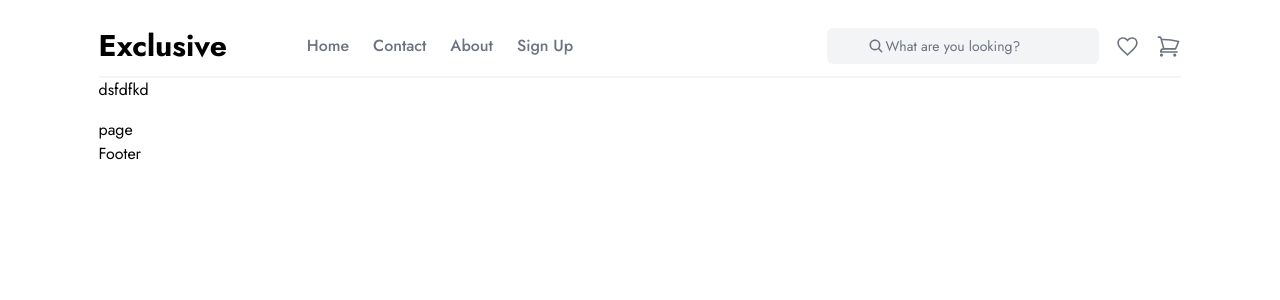
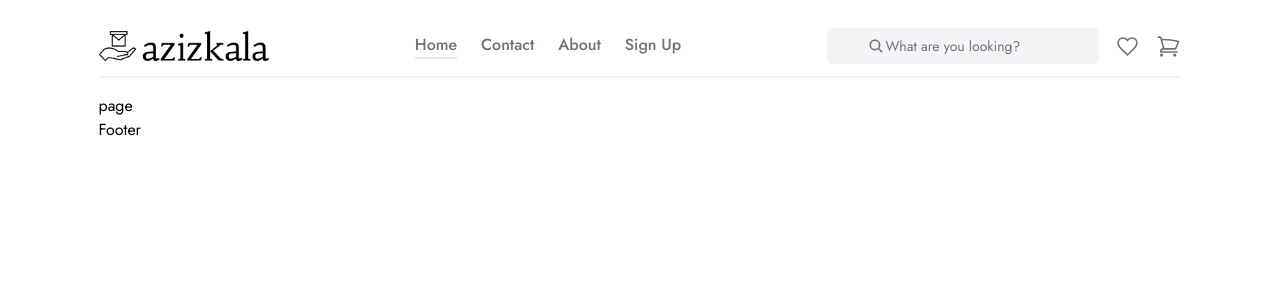
Before and after one commit to azizollahpayandeh/E-Commerce-Aziz, a Next.js app: page / in a window 1280 px wide. Shown: the top 300 px of the page. Built offline with nearby package versions, Linux system fonts and the light colour scheme.

Commit message:
i made menu

```diff
--- /dev/null
+++ b/app/Components/Modules/Menu/MenuNav.tsx
@@ -0,0 +1,18 @@
+import React from 'react'
+
+export default function Menu() {
+  return (
+    <>
+    <div className='relative'>
+      <div className='w-[150px] h-auto bg-gradient-to-r blur-[0.2px] rounded-md bg-opacity-20 from-[#71717c]  to-[#4c3483]  absolute '>
+        <ul className='flex flex-col gap-5 m-3'>
+          <li className='hover:text-[19px] text-[18px] transition-all duration-200 cursor-pointer'>Home</li>
+          <li className='hover:text-[19px] text-[18px] transition-all duration-200 cursor-pointer'>Contact</li>
+          <li className='hover:text-[19px] text-[18px] transition-all duration-200 cursor-pointer'>About</li>
+          <li className='hover:text-[19px] text-[18px] transition-all duration-200 cursor-pointer'>Sign Up</li>
+        </ul>
+      </div>
+    </div>
+    </>
+  )
+}
--- a/app/Components/Template/Navbar/Navbar.tsx
+++ b/app/Components/Template/Navbar/Navbar.tsx
@@ -4,37 +4,61 @@ import { IoSearch } from "react-icons/io5";
 import { IoMdHeartEmpty } from "react-icons/io";
 import { HiOutlineShoppingCart } from "react-icons/hi2";
 import { IoMdMenu } from "react-icons/io";
+import { useEffect, useRef, useState } from "react";
+import Menu from "../../Modules/Menu/MenuNav";
+import Image from "next/image";
+import { usePathname } from "next/navigation";
 
 export default function Navbar() {
-const handelclick = () => {
-  console.log('hello');
+  const path = usePathname()
 
-}
+const [clickHandlerMenu, setClickHandlerMenu] = useState(false);
+const toggleMenu = () => {
+  setClickHandlerMenu(!clickHandlerMenu);
+};
+const handleDocumentClick = (event: MouseEvent) => {
+  if (clickHandlerMenu && menuRef.current && !menuRef.current.contains(event.target as Node)) {
+    setClickHandlerMenu(false);
+  }
+};
+
+useEffect(() => {
+  document.addEventListener("click", handleDocumentClick)
+
+  return () => {
+    document.removeEventListener("click", handleDocumentClick);
+  };
+}, [clickHandlerMenu])
+
+const menuRef = useRef<HTMLDivElement | null>(null);
+
 
   return (
     <>
       <header className="bg-white py-4">
         <div className=" mx-auto">
           <div className="flex justify-between items-center w-full border-b-2 border-gray-100 py-3">
+            <div>
+            <Image alt="logo" width={170} height={50} src="/assets/azizkala-logo-black.png"/>
+            </div>
             <div className="flex items-center lg:space-x-20 space-x-5">
-              <h1 className="text-3xl font-bold">Exclusive</h1>
-              <nav className="hidden md:flex space-x-6">
-                <Link className="text-gray-500 font-[500] hover:text-gray-700" href="#">
+              <nav className="hidden lg:flex space-x-6">
+                <Link className={`text-gray-500 font-[500] hover:text-gray-700 ${path == "/" ? "border-b-2" : ""} `} href="/">
                   Home
                 </Link>
-                <Link className="text-gray-500 font-[500] hover:text-gray-700" href="#">
+                <Link className={`text-gray-500 font-[500] hover:text-gray-700 ${path == "/concat" ? "border-b-2" : ""} `} href="/concat">
                   Contact
                 </Link>
-                <Link className="text-gray-500 font-[500] hover:text-gray-700" href="#">
+                <Link className={`text-gray-500 font-[500] hover:text-gray-700 ${path == "/about" ? "border-b-2" : ""} `} href="/about">
                   About
                 </Link>
-                <Link className="text-gray-500 font-[500] hover:text-gray-700" href="#">
+                <Link className={`text-gray-500 font-[500] hover:text-gray-700 ${path == "/sign-up" ? "border-b-2" : ""} `} href="/sign-up">
                   Sign Up
                 </Link>
               </nav>
             </div>
             <div className="flex items-center space-x-4">
-              <div className="hidden md:flex items-center bg-gray-100 rounded-md overflow-hidden px-10 py-2">
+              <div className="hidden lg:flex items-center bg-gray-100 rounded-md overflow-hidden px-10 py-2">
                 <IoSearch className="text-gray-500 w-[18px]" />
                 <input
                   className="bg-transparent border-none outline-none placeholder-gray-500 text-sm"
@@ -44,11 +68,12 @@ const handelclick = () => {
               </div>
               <IoMdHeartEmpty className="text-gray-500 cursor-pointer" fontSize={25}  />
               <HiOutlineShoppingCart className="text-gray-500 cursor-pointer" fontSize={25}/>
-              <IoMdMenu className="text-gray-500 md:hidden cursor-pointer"  fontSize={25}/>
+              <IoMdMenu className="text-gray-500 lg:hidden cursor-pointer"  onClick={toggleMenu}  fontSize={25}/>
             </div>
           </div>
-          <button onClick={handelclick}>dsfdfkd</button>
-          {/* mobile nav design here*/}
+          <div className={`menu flex justify-end lg:hidden pr-[150px] ${clickHandlerMenu ? "block" : "hidden"}`} ref={menuRef}>
+          <Menu/>
+        </div>
         </div>
       </header>
     </>
--- a/app/globals.css
+++ b/app/globals.css
@@ -15,13 +15,9 @@
     --background-end-rgb: 0, 0, 0;
   }
 }
+ */
 
 body {
-  color: rgb(var(--foreground-rgb));
-  background: linear-gradient(
-      to bottom,
-      transparent,
-      rgb(var(--background-end-rgb))
-    )
-    rgb(var(--background-start-rgb));
-} */
+  color: black;
+  background: white
+}
--- a/next.config.js
+++ b/next.config.js
@@ -1,4 +1,6 @@
 /** @type {import('next').NextConfig} */
-const nextConfig = {}
+const nextConfig = {
+
+}
 
 module.exports = nextConfig
```
Also changed, not shown: public/assets/azizkala-logo-black.png (added), public/assets/azizkala-logo.png (added).
